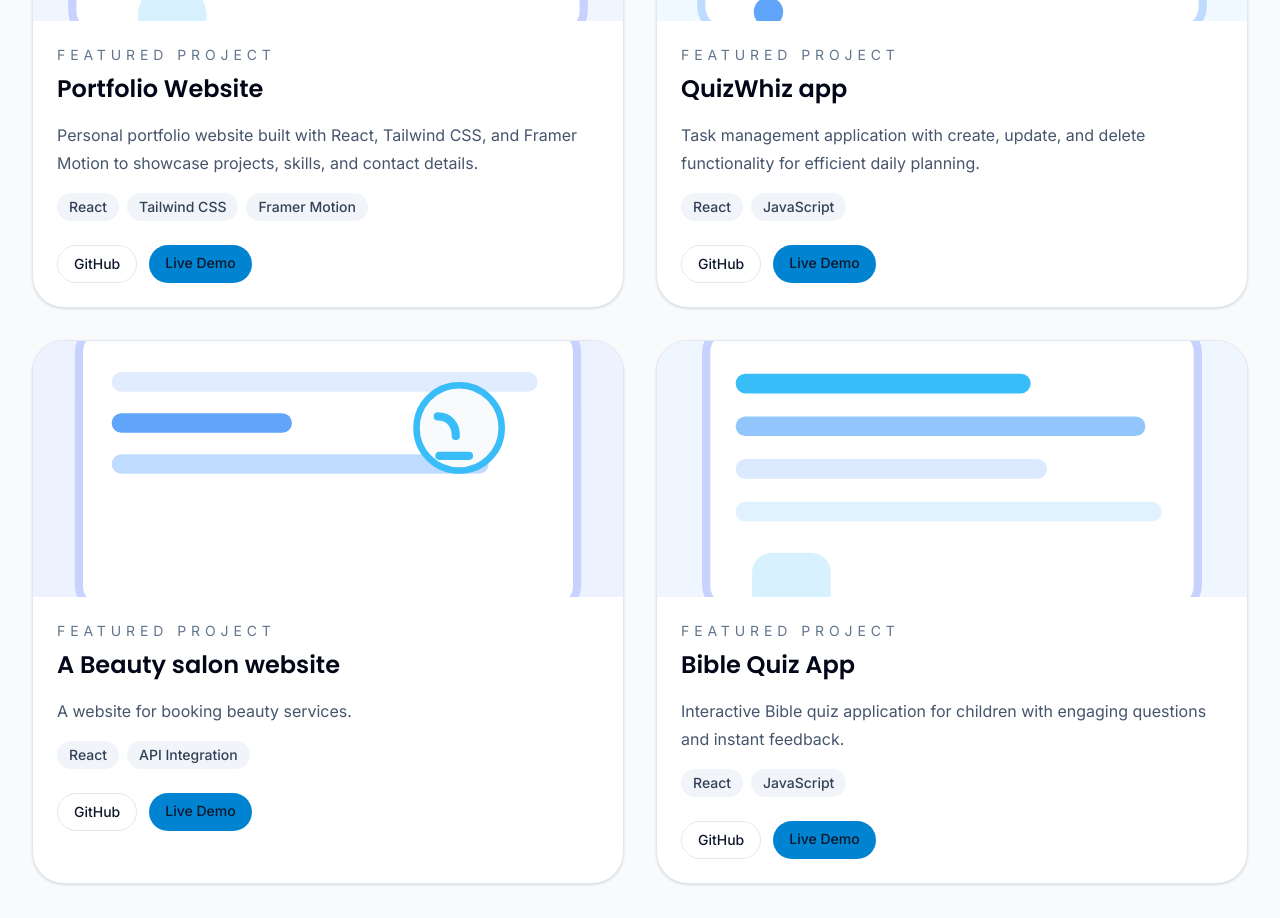
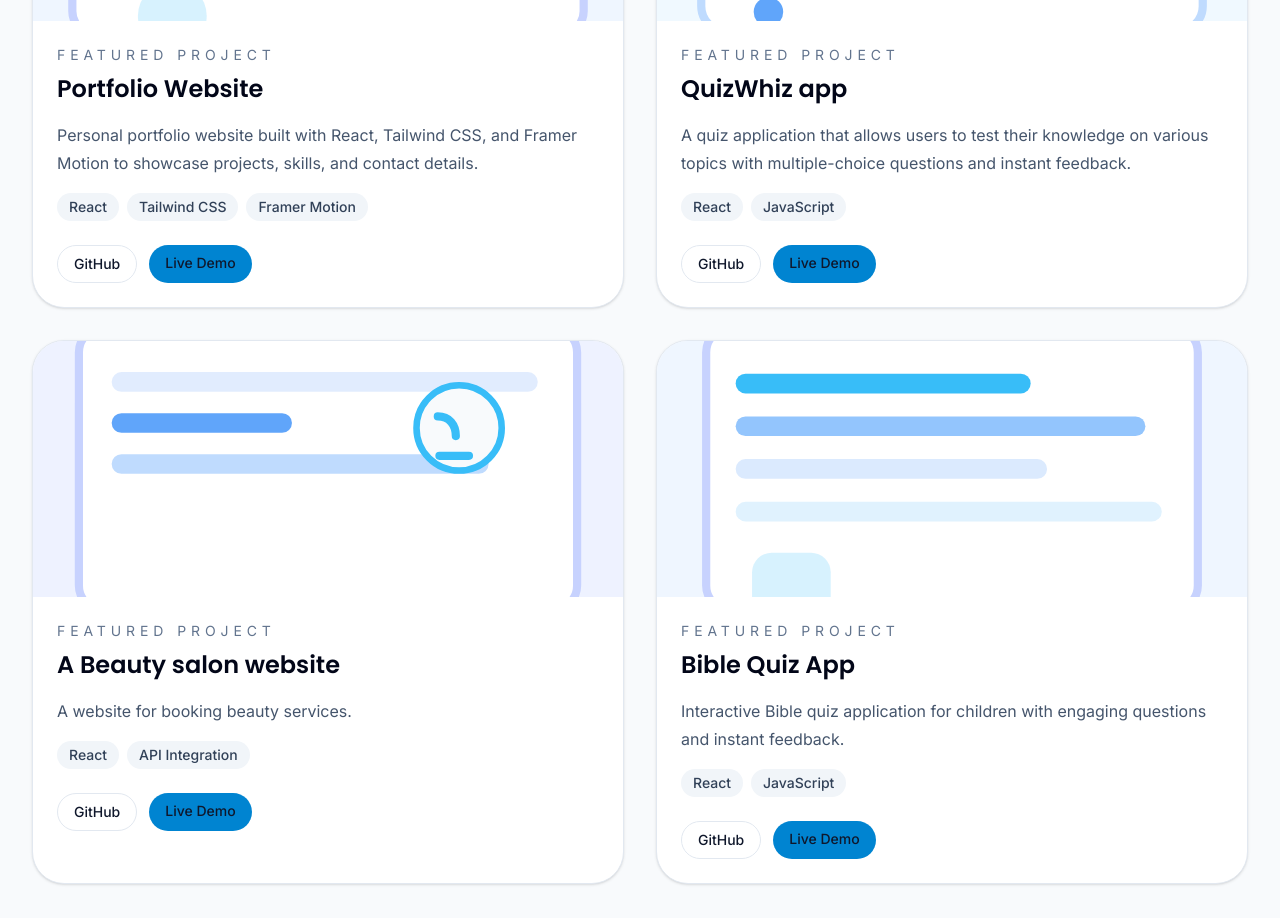
Before and after one commit to Veronica191/my-portfolio, a React (Vite) app: page / in a window 1280 px wide. Shown: the part 2900-3818 px from the top of the page. Built offline with nearby package versions, Linux system fonts and the light colour scheme.

Commit message:
Added resume page

```diff
--- a/src/components/Hero.jsx
+++ b/src/components/Hero.jsx
@@ -38,7 +38,7 @@ export default function Hero() {
               </a>
               <a
                 href={resumeUrl}
-                download="Veronica-Katugu-Resume.pdf"
+                download="Veronica_Resume.pdf"
                 target="_blank"
                 rel="noreferrer"
                 className="inline-flex items-center justify-center rounded-full border border-slate-200 bg-white px-6 py-3 text-sm font-semibold text-slate-800 transition hover:border-slate-300 hover:bg-slate-50"
--- a/src/data/projects.js
+++ b/src/data/projects.js
@@ -11,18 +11,18 @@ export const projects = [
       'Personal portfolio website built with React, Tailwind CSS, and Framer Motion to showcase projects, skills, and contact details.',
     tech: ['React', 'Tailwind CSS', 'Framer Motion'],
     image: portfolioImg,
-    github: 'https://github.com/Veronica191/portfolio-website',
-    demo: 'https://Veronica191.vercel.app',
+    github: 'https://github.com/Veronica191/my-portfolio',
+    demo: 'https://my-portfolio-flax-pi-83.vercel.app/',
   },
   {
     id: 2,
     title: 'QuizWhiz app',
     description:
-      'Task management application with create, update, and delete functionality for efficient daily planning.',
+      'A quiz application that allows users to test their knowledge on various topics with multiple-choice questions and instant feedback.',
     tech: ['React', 'JavaScript'],
     image: todoImg,
     github: 'https://github.com/Veronica191/quizwhiz',
-    demo: 'https://quizwhiz.vercel.app',
+    demo: 'https://quizwhiz-teal.vercel.app/',
   },
   {
     id: 3,
```
